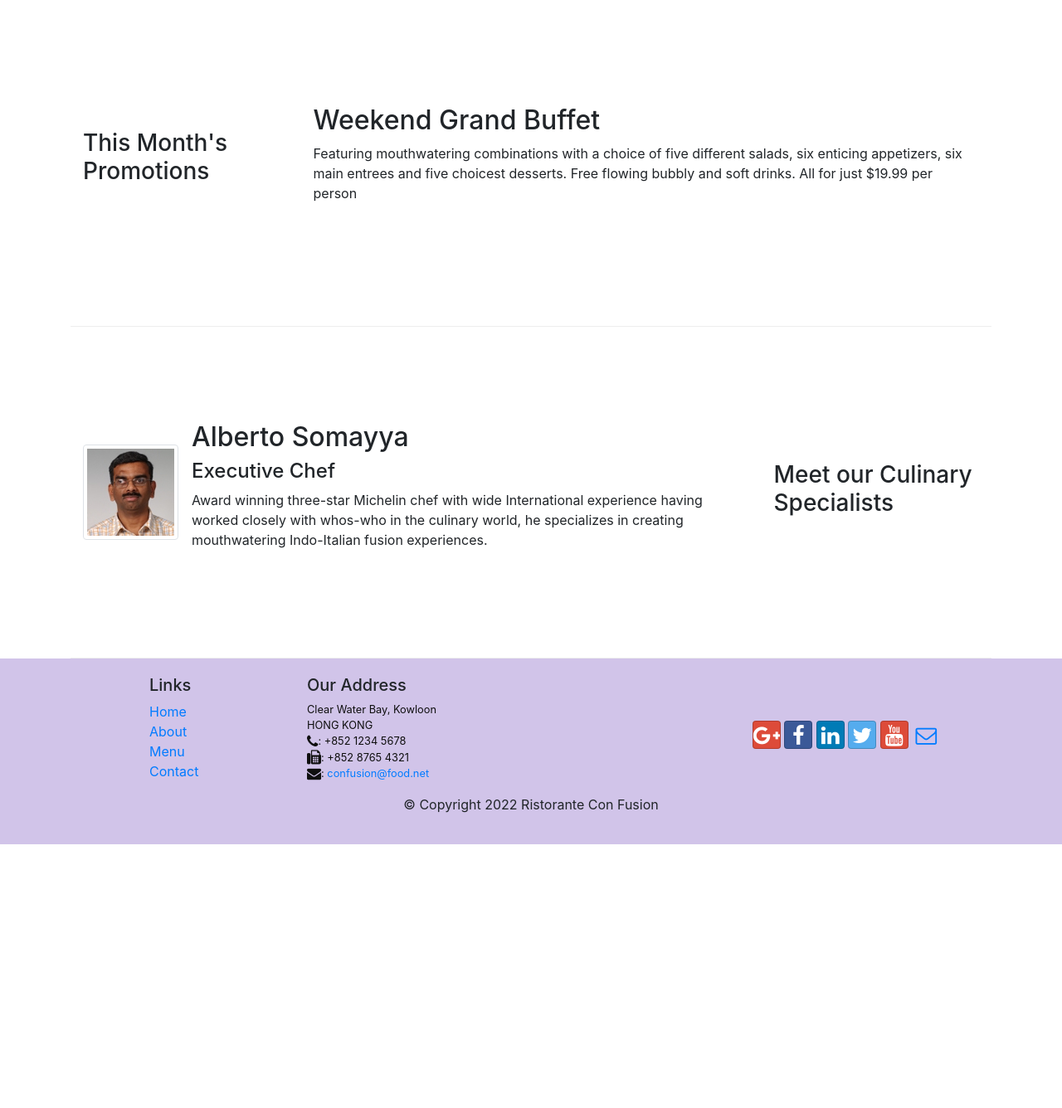
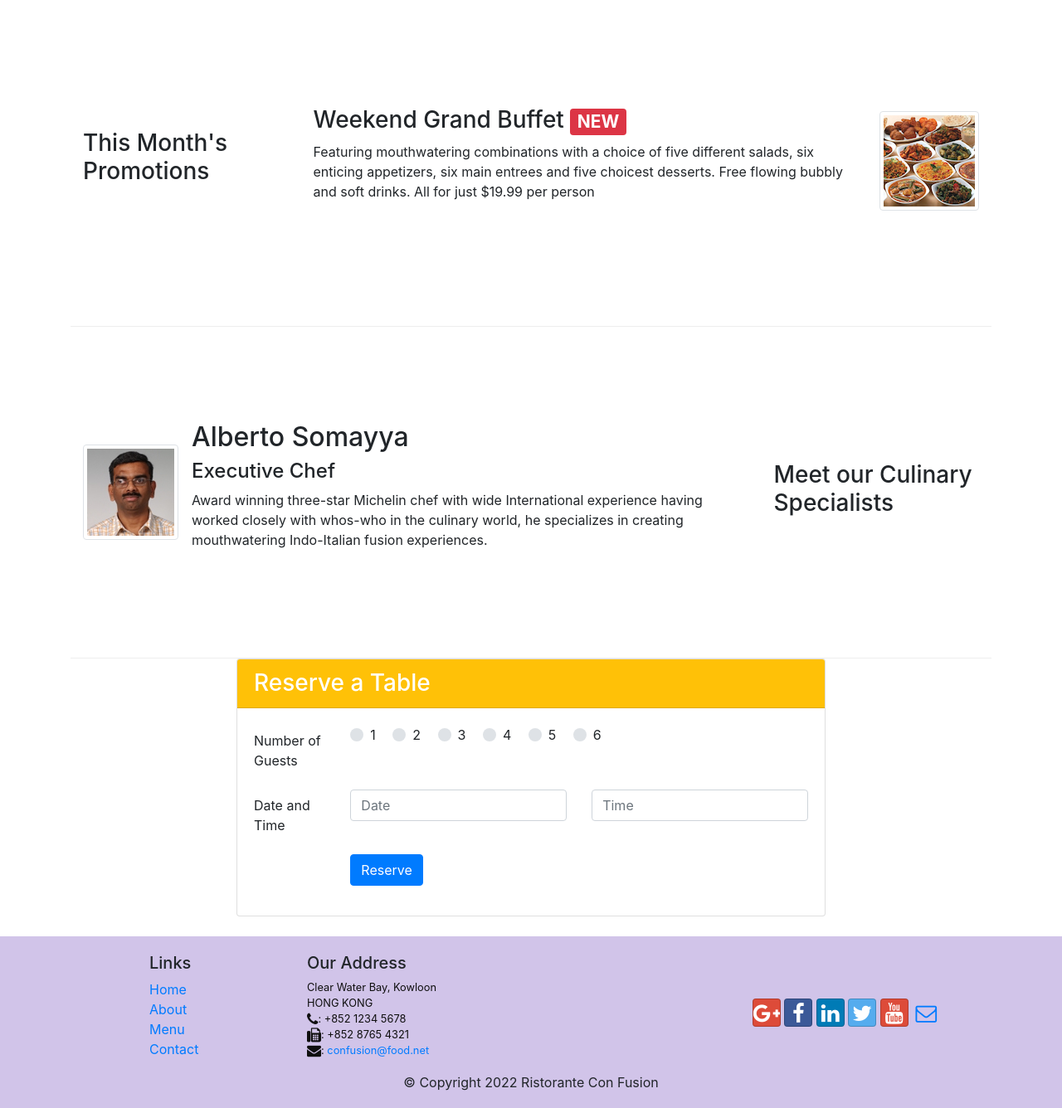
Before and after one commit to SolomonOjigbo/Demo-App-Bootstrap4, a website: page index.html in a window 1280 px wide. Shown: the part 740-2076 px from the top of the page at 83% size. Before the commit the page ends 1758 px from the top, so only its background shows below. Drawn offline with nearby package versions, Linux system fonts and the light colour scheme.

Commit message:
Assignment Week 2

```diff
--- a/index.html
+++ b/index.html
@@ -41,8 +41,11 @@
                     <h1>Ristorante con Fusion</h1>
                     <p>We take inspiration from the World's best cuisines, and create a unique fusion experience. Our lipsmacking creations will tickle your culinary senses!</p>
                 </div>
-                <div class="col-12 col-sm align-self-center">
+                <div class="col-12 col-sm-3 align-self-center">
                     <img src="img/logo.png" class="img-fluid">
+                </div>
+                <div class="col-12 col-sm-3 align-self-center">
+                    <a class="btn btn-warning btn-lg" role="button" href="#table_reservation">Reserve Table</a>
                 </div>
             </div>
         </div>
@@ -73,12 +76,20 @@
         </div>
 
         <div class="row row-content align-items-center">
-            <div class="col-12 col-sm-4 col-md-3">
+            <div class="col-8 col-sm-4 col-md-3">
                 <h3>This Month's Promotions</h3>
             </div>
             <div class="col-12 col-sm col-md">
-                <h2>Weekend Grand Buffet</h2>
-                <p class="d-none d-sm-block">Featuring mouthwatering combinations with a choice of five different salads, six enticing appetizers, six main entrees and five choicest desserts. Free flowing bubbly and soft drinks. All for just $19.99 per person </p>
+                <div class="media">
+                    <div class="media-body">
+                        <h3>Weekend Grand Buffet
+                            <span class="badge badge-danger">NEW</span>
+                        </h3>
+                        <p class="d-none d-sm-block">Featuring mouthwatering combinations with a choice of five different salads, six enticing appetizers, six main entrees and five choicest desserts. Free flowing bubbly and soft drinks. All for just $19.99 per person </p>
+                    </div>
+                    <img class="d-flex ml-3 img-thumbnail align-self-center"
+                            src="img/buffet.png" alt="Buffet">
+                </div>
             </div>
         </div>
 
@@ -103,6 +114,64 @@
                 </div>
             </div>
         </div>
+        <div class="col-12 col-sm-8 offset-sm-2">
+            <div class="card">
+                <h3 class="card-header bg-warning text-white" id="table_reservation">Reserve a Table</h3>
+                <div class="card-body">
+                    <form>
+                        <div class="form-group row">
+                            <label class="col-12 col-sm-2 col-form-label">Number of Guests</label>
+                            <div class="col-sm">
+                                <div class="custom-control custom-radio custom-control-inline">
+                                    <input class="custom-control-input" type="radio" name="numberofguest" id="numberofguest1" value="option1" color="blue">
+                                    <label class="custom-control-label" for="numberofguest1">1</label>
+                                </div>
+                                <div class="custom-control custom-radio custom-control-inline">
+                                    <input class="custom-control-input" type="radio" name="numberofguest" id="numberofguest2" value="option2">
+                                    <label class="custom-control-label" for="numberofguest2">2</label>
+                                </div>
+                                <div class="custom-control custom-radio custom-control-inline">
+                                    <input class="custom-control-input" type="radio" name="numberofguest" id="numberofguest3" value="option3">
+                                    <label class="custom-control-label" for="numberofguest3">3</label>
+                                </div>
+                                <div class="custom-control custom-radio custom-control-inline">
+                                    <input class="custom-control-input" type="radio" name="numberofguest" id="numberofguest4" value="option4">
+                                    <label class="custom-control-label" for="numberofguest4">4</label>
+                                </div>
+                                <div class="custom-control custom-radio custom-control-inline">
+                                    <input class="custom-control-input" type="radio" name="numberofguest" id="numberofguest5" value="option5">
+                                    <label class="custom-control-label" for="numberofguest5">5</label>
+                                </div>
+                                <div class="custom-control custom-radio custom-control-inline">
+                                    <input class="custom-control-input" type="radio" name="numberofguest" id="numberofguest6" value="option6">
+                                    <label class="custom-control-label" for="numberofguest6">6</label>
+                                </div>
+                            </div>
+                        </div>
+                        <div class="form-group row">
+                            <label for="reservationdate" class="col-sm-2 col-form-label">Date and Time</label>
+                            <div class="col-sm-5">
+                              <input type="text" class="form-control" id="reservationdate" name="reservationdate" placeholder="Date">
+                            </div>
+                            <div class="col-sm-5">
+                                <input type="text" class="form-control" id="reservationtime" name="reservationtime" placeholder="Time">
+                              </div>
+                        </div>
+                        <div class="form-group row">
+                            <div class="col-12 col-sm offset-sm-2">
+                                <button type="submit" class="btn btn-primary">Reserve</button>
+                            </div>
+                        </div>
+                        </div>
+                    </form>
+
+                </div>
+
+            </div>
+        </div>
+    </div>
+    <div>
+        <br>
     </div>
 
     <footer class="footer">
```
